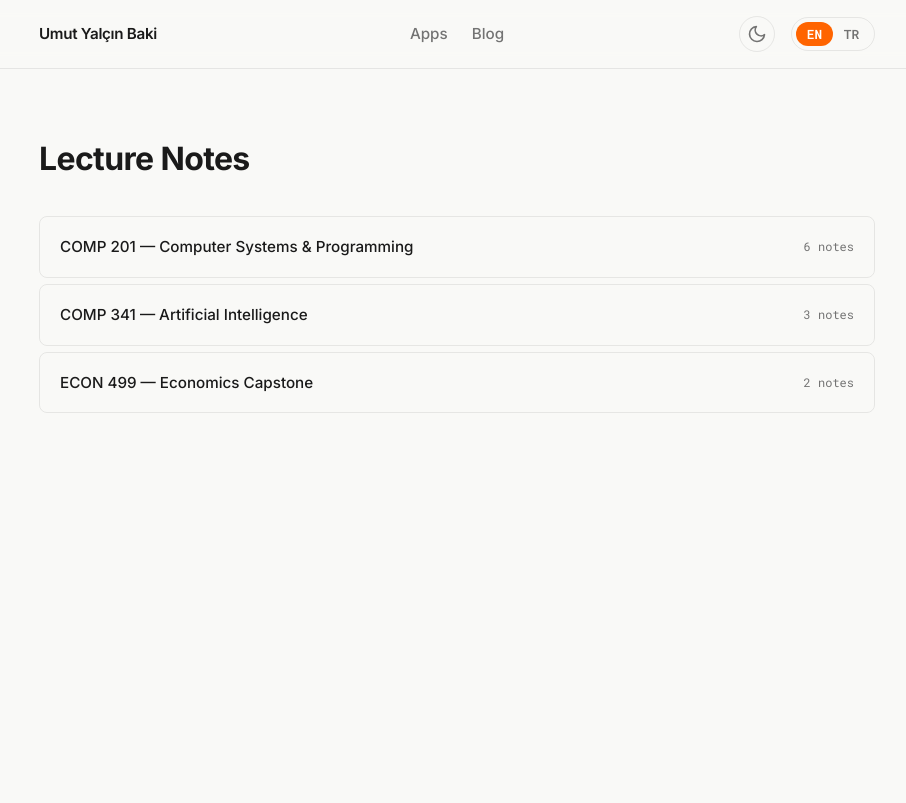
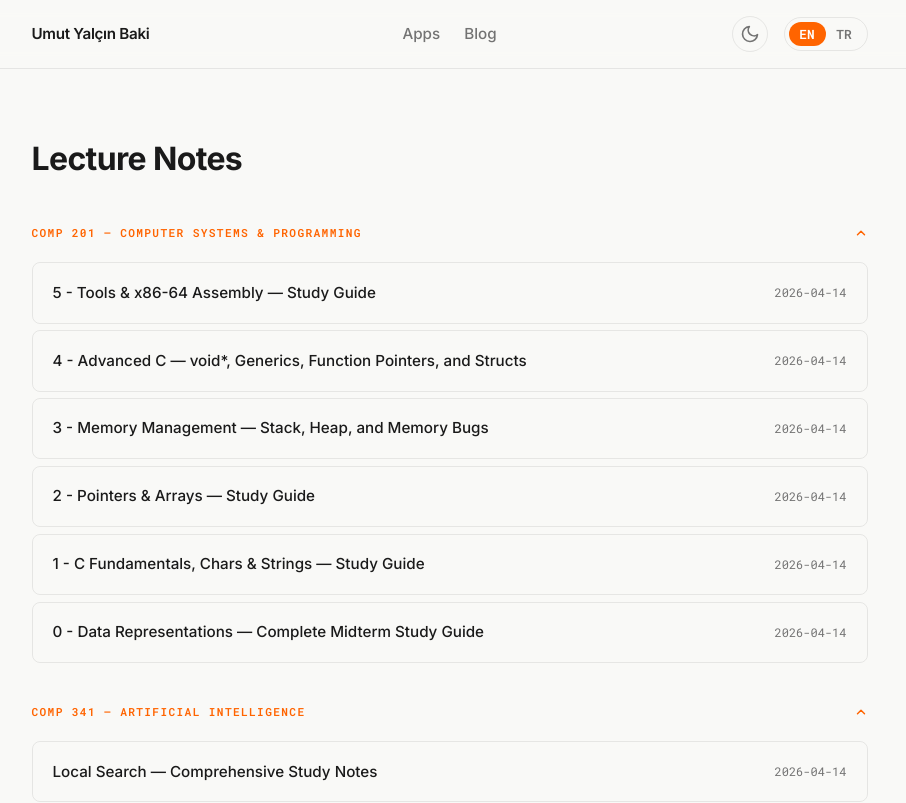
Before and after one commit to umutybaki/umutybaki.com, a Next.js app: page /blog in a window 1280 px wide. Shown: the top 803 px of the page, without its empty margins (183-1089 px from the left). Built offline with nearby package versions, Linux system fonts and the light colour scheme; no server answers.

Commit message:
add better blog page

```diff
--- a/src/app/apps/page.tsx
+++ b/src/app/apps/page.tsx
@@ -1,47 +1,40 @@
+import PageTitle from '@/components/PageTitle'
+import SectionTitle from '@/components/SectionTitle'
+import PostList from '@/components/PostList'
+import AppListItem from '@/components/AppListItem'
+
 export default function AppsPage() {
   return (
     <main className="container">
       <section className="apps-section">
-        <h1 className="section-title">
+        <PageTitle>
           <span className="lang-en">Apps</span>
           <span className="lang-tr">Uygulamalar</span>
-        </h1>
+        </PageTitle>
         <p>
           <span className="lang-en">A small collection of applications I have created.</span>
           <span className="lang-tr">Geliştirdiğim uygulamalardan küçük bir koleksiyon.</span>
         </p>
 
         <div className="blog-category" style={{ marginTop: '3rem' }}>
-          <h2 className="blog-category-title">
+          <SectionTitle>
             <span className="lang-en">Pet Projects</span>
             <span className="lang-tr">Hobi Projeleri</span>
-          </h2>
-          <ul className="blog-post-list">
-            <li className="blog-post-item">
-              <a
-                href="https://portwatcher.umutybaki.com"
-                className="blog-post-link app-item-link"
-                target="_blank"
-                rel="noopener noreferrer"
-              >
-                <img
-                  src="/apps/portwatcher.svg"
-                  alt="PortWatcher Logo"
-                  width="48"
-                  height="48"
-                  className="app-item-logo"
-                  style={{ borderRadius: '10px' }}
-                />
-                <div style={{ flex: 1 }}>
-                  <div className="blog-post-title" style={{ fontSize: '1.1rem', fontWeight: 600 }}>PortWatcher</div>
-                  <div className="blog-post-date" style={{ marginLeft: 0, marginTop: '0.2rem', fontSize: '0.85rem' }}>
-                    <span className="lang-en">macOS Menubar App</span>
-                    <span className="lang-tr">macOS Menü Çubuğu Uygulaması</span>
-                  </div>
-                </div>
-              </a>
-            </li>
-          </ul>
+          </SectionTitle>
+          <PostList>
+            <AppListItem
+              href="https://portwatcher.umutybaki.com"
+              logo="/apps/portwatcher.svg"
+              logoAlt="PortWatcher Logo"
+              name="PortWatcher"
+              subtitle={
+                <>
+                  <span className="lang-en">macOS Menubar App</span>
+                  <span className="lang-tr">macOS Menü Çubuğu Uygulaması</span>
+                </>
+              }
+            />
+          </PostList>
         </div>
       </section>
     </main>
--- a/src/app/blog/[category]/[slug]/page.tsx
+++ b/src/app/blog/[category]/[slug]/page.tsx
@@ -1,8 +1,8 @@
 import { getAllPostParams, getPost } from '@/lib/posts'
 import type { Metadata } from 'next'
-import Link from 'next/link'
 import MarkdownTheme from '@/components/MarkdownTheme'
 import TableOfContents from '@/components/TableOfContents'
+import BackLink from '@/components/BackLink'
 
 interface Props {
   params: Promise<{ category: string; slug: string }>
@@ -33,21 +33,7 @@ export default async function PostPage({ params }: Props) {
       </aside>
 
       <main className="blog-container">
-        <Link href={`/blog/${category}`} className="back-link">
-          <svg
-            width="16"
-            height="16"
-            viewBox="0 0 24 24"
-            fill="none"
-            stroke="currentColor"
-            strokeWidth="2"
-            strokeLinecap="round"
-            strokeLinejoin="round"
-          >
-            <polyline points="15 18 9 12 15 6" />
-          </svg>
-          Back to Category
-        </Link>
+        <BackLink href={`/blog/${category}`} label="Back to Category" />
 
         <article
           className="markdown-body"
--- a/src/app/blog/[category]/page.tsx
+++ b/src/app/blog/[category]/page.tsx
@@ -1,6 +1,9 @@
-import Link from 'next/link'
 import { getPostsByCategory } from '@/lib/posts'
 import type { Metadata } from 'next'
+import BackLink from '@/components/BackLink'
+import PageTitle from '@/components/PageTitle'
+import PostList from '@/components/PostList'
+import PostListItem from '@/components/PostListItem'
 
 const CATEGORY_LABELS: Record<string, string> = {
   comp201: 'COMP 201 — Computer Systems & Programming',
@@ -33,39 +36,20 @@ export default async function CategoryPage({ params }: Props) {
 
   return (
     <main className="container">
-      <Link href="/blog" className="back-link">
-        <svg
-          width="16"
-          height="16"
-          viewBox="0 0 24 24"
-          fill="none"
-          stroke="currentColor"
-          strokeWidth="2"
-          strokeLinecap="round"
-          strokeLinejoin="round"
-        >
-          <polyline points="15 18 9 12 15 6" />
-        </svg>
-        All Categories
-      </Link>
+      <BackLink href="/blog" label="All Categories" />
 
-      <h1 className="section-title reveal active">{label}</h1>
+      <PageTitle>{label}</PageTitle>
 
-      <ul className="blog-post-list">
+      <PostList>
         {posts.map((post) => (
-          <li key={post.slug} className="blog-post-item">
-            <Link
-              href={`/blog/${category}/${post.slug}`}
-              className="blog-post-link"
-            >
-              <span className="blog-post-title">{post.title}</span>
-              {post.date && (
-                <span className="blog-post-date">{post.date}</span>
-              )}
-            </Link>
-          </li>
+          <PostListItem
+            key={post.slug}
+            href={`/blog/${category}/${post.slug}`}
+            title={post.title}
+            meta={post.date}
+          />
         ))}
-      </ul>
+      </PostList>
     </main>
   )
 }
--- a/src/app/blog/page.tsx
+++ b/src/app/blog/page.tsx
@@ -1,6 +1,9 @@
-import Link from 'next/link'
 import { getPostsByCategory } from '@/lib/posts'
 import type { Metadata } from 'next'
+import PageTitle from '@/components/PageTitle'
+import PostList from '@/components/PostList'
+import PostListItem from '@/components/PostListItem'
+import Accordion from '@/components/Accordion'
 
 export const metadata: Metadata = {
   title: 'Lecture Notes — Umut Yalçın Baki',
@@ -17,22 +20,26 @@ export default function BlogPage() {
 
   return (
     <main className="container">
-      <h1 className="section-title reveal active">Lecture Notes</h1>
+      <PageTitle>Lecture Notes</PageTitle>
 
-      <ul className="blog-post-list">
-        {Object.keys(postsByCategory).map((category) => (
-          <li key={category} className="blog-post-item">
-            <Link href={`/blog/${category}`} className="blog-post-link">
-              <span className="blog-post-title">
-                {CATEGORY_LABELS[category] ?? category}
-              </span>
-              <span className="blog-post-date">
-                {postsByCategory[category].length} notes
-              </span>
-            </Link>
-          </li>
-        ))}
-      </ul>
+      {Object.keys(postsByCategory).map((category) => (
+        <Accordion
+          key={category}
+          title={CATEGORY_LABELS[category] ?? category}
+          defaultOpen
+        >
+          <PostList>
+            {postsByCategory[category].map((post) => (
+              <PostListItem
+                key={post.slug}
+                href={`/blog/${category}/${post.slug}`}
+                title={post.title}
+                meta={post.date}
+              />
+            ))}
+          </PostList>
+        </Accordion>
+      ))}
     </main>
   )
 }
--- a/src/app/globals.css
+++ b/src/app/globals.css
@@ -38,6 +38,10 @@
   box-sizing: border-box;
   margin: 0;
   padding: 0;
+}
+
+html {
+  scrollbar-gutter: stable;
 }
 
 html,
@@ -360,6 +364,21 @@ html[lang="tr"] .lang-label.tr {
   display: none !important;
 }
 
+/* Accordion */
+.accordion-body {
+  display: grid;
+  grid-template-rows: 0fr;
+  transition: grid-template-rows 0.2s ease;
+}
+
+.accordion-body.open {
+  grid-template-rows: 1fr;
+}
+
+.accordion-body-inner {
+  overflow: hidden;
+}
+
 /* Blog listing */
 .blog-category {
   margin-bottom: 3rem;
--- a/src/components/Accordion.tsx
+++ b/src/components/Accordion.tsx
@@ -3,7 +3,7 @@
 import { useState, type ReactNode } from 'react'
 
 interface AccordionProps {
-   title: { en: string; tr: string }
+  title: ReactNode
   defaultOpen?: boolean
   children: ReactNode
 }
@@ -12,40 +12,52 @@
   const [isOpen, setIsOpen] = useState(defaultOpen)
 
   return (
-     <section className="mb-24">
+    <div style={{ marginBottom: '2rem' }}>
       <button
         onClick={() => setIsOpen((prev) => !prev)}
-         className="w-full flex items-center justify-between cursor-pointer group bg-transparent border-none p-0 text-left"
         aria-expanded={isOpen}
+        style={{
+          width: '100%',
+          display: 'flex',
+          alignItems: 'center',
+          justifyContent: 'space-between',
+          gap: '1rem',
+          cursor: 'pointer',
+          background: 'transparent',
+          border: 'none',
+          padding: '0.5rem 0',
+          textAlign: 'left',
+          marginBottom: '0.75rem',
+        }}
       >
-         <h2
-           className="text-3xl font-bold tracking-tight m-0"
-           style={{ color: 'var(--text-primary)' }}
-         >
-           <span className="lang-en">{title.en}</span>
-           <span className="lang-tr">{title.tr}</span>
+        <h2 className="blog-category-title" style={{ marginBottom: 0 }}>
+          {title}
         </h2>
         <svg
-           width="24"
-           height="24"
+          width="14"
+          height="14"
           viewBox="0 0 24 24"
           fill="none"
           stroke="currentColor"
-           strokeWidth="2"
+          strokeWidth="2.5"
           strokeLinecap="round"
           strokeLinejoin="round"
-           className={`transition-transform duration-200 ${isOpen ? 'rotate-180' : ''}`}
-           style={{ color: 'var(--text-secondary)' }}
+          style={{
+            color: 'var(--accent-color)',
+            flexShrink: 0,
+            transition: 'transform var(--transition-fast)',
+            transform: isOpen ? 'rotate(180deg)' : 'rotate(0deg)',
+          }}
         >
           <polyline points="6 9 12 15 18 9" />
         </svg>
       </button>
 
-       {isOpen && (
-         <div className="pt-8">
+      <div className={`accordion-body${isOpen ? ' open' : ''}`}>
+        <div className="accordion-body-inner">
           {children}
         </div>
-       )}
-     </section>
+      </div>
+    </div>
   )
 }
--- /dev/null
+++ b/src/components/AppListItem.tsx
@@ -0,0 +1,40 @@
+interface Props {
+  href: string
+  logo: string
+  logoAlt: string
+  name: string
+  subtitle: React.ReactNode
+}
+
+export default function AppListItem({ href, logo, logoAlt, name, subtitle }: Props) {
+  return (
+    <li className="blog-post-item">
+      <a
+        href={href}
+        className="blog-post-link app-item-link"
+        target="_blank"
+        rel="noopener noreferrer"
+      >
+        <img
+          src={logo}
+          alt={logoAlt}
+          width="48"
+          height="48"
+          className="app-item-logo"
+          style={{ borderRadius: '10px' }}
+        />
+        <div style={{ flex: 1 }}>
+          <div className="blog-post-title" style={{ fontSize: '1.1rem', fontWeight: 600 }}>
+            {name}
+          </div>
+          <div
+            className="blog-post-date"
+            style={{ marginLeft: 0, marginTop: '0.2rem', fontSize: '0.85rem' }}
+          >
+            {subtitle}
+          </div>
+        </div>
+      </a>
+    </li>
+  )
+}
--- /dev/null
+++ b/src/components/BackLink.tsx
@@ -0,0 +1,26 @@
+import Link from 'next/link'
+
+interface Props {
+  href: string
+  label: string
+}
+
+export default function BackLink({ href, label }: Props) {
+  return (
+    <Link href={href} className="back-link">
+      <svg
+        width="16"
+        height="16"
+        viewBox="0 0 24 24"
+        fill="none"
+        stroke="currentColor"
+        strokeWidth="2"
+        strokeLinecap="round"
+        strokeLinejoin="round"
+      >
+        <polyline points="15 18 9 12 15 6" />
+      </svg>
+      {label}
+    </Link>
+  )
+}
--- /dev/null
+++ b/src/components/PageTitle.tsx
@@ -0,0 +1,11 @@
+interface Props {
+  children: React.ReactNode
+}
+
+export default function PageTitle({ children }: Props) {
+  return (
+    <h1 className="section-title reveal active">
+      {children}
+    </h1>
+  )
+}
--- /dev/null
+++ b/src/components/PostList.tsx
@@ -0,0 +1,7 @@
+interface Props {
+  children: React.ReactNode
+}
+
+export default function PostList({ children }: Props) {
+  return <ul className="blog-post-list">{children}</ul>
+}
--- /dev/null
+++ b/src/components/PostListItem.tsx
@@ -0,0 +1,18 @@
+import Link from 'next/link'
+
+interface Props {
+  href: string
+  title: React.ReactNode
+  meta?: React.ReactNode
+}
+
+export default function PostListItem({ href, title, meta }: Props) {
+  return (
+    <li className="blog-post-item">
+      <Link href={href} className="blog-post-link">
+        <span className="blog-post-title">{title}</span>
+        {meta && <span className="blog-post-date">{meta}</span>}
+      </Link>
+    </li>
+  )
+}
--- /dev/null
+++ b/src/components/SectionTitle.tsx
@@ -0,0 +1,7 @@
+interface Props {
+  children: React.ReactNode
+}
+
+export default function SectionTitle({ children }: Props) {
+  return <h2 className="blog-category-title">{children}</h2>
+}
```
Lines whose indentation alone changed are shown as unchanged.
